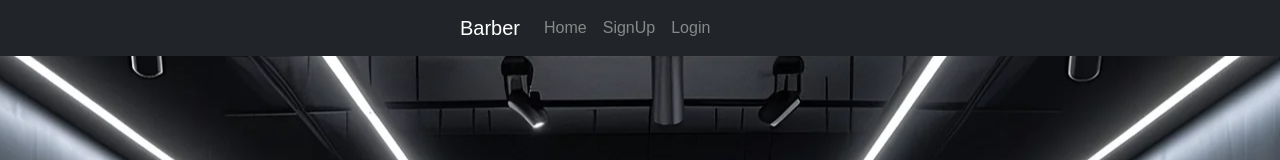
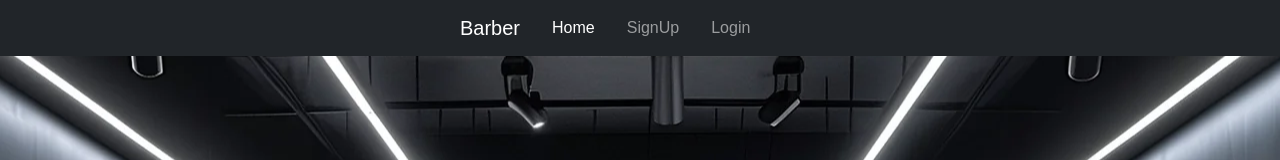
Before and after one commit to abdelaaziz11/Barber-appointment, a React (Create React App) app: page /home in a window 1280 px wide. Shown: the top 160 px of the page. Built offline with nearby package versions, Linux system fonts and the light colour scheme; no server answers.

Commit message:
edit: add admin dashboard changes

```diff
--- a/src/Component/Navbar.jsx
+++ b/src/Component/Navbar.jsx
@@ -1,65 +1,84 @@
-import { useEffect, useState } from 'react';
-import Container from 'react-bootstrap/Container';
-import Nav from 'react-bootstrap/Nav';
-import Navbar from 'react-bootstrap/Navbar';
-import { Link } from "react-router-dom";
+import { useEffect, useState } from "react";
+import Container from "react-bootstrap/Container";
+import Nav from "react-bootstrap/Nav";
+import Navbar from "react-bootstrap/Navbar";
+import { NavLink } from "react-router-dom";
 import { auth } from "./firebase";
 
-const NavBarLogin = () => {
+const NavBarLogin = ({ handleLogout }) => (
+  <Nav className="me-auto">
+    <NavLink to="/dashboard" className="nav-link">
+      Appointments
+    </NavLink>
+    <NavLink to="/book" className="nav-link">
+      Book
+    </NavLink>
+    <NavLink to="/booking" className="nav-link">
+      Booking
+    </NavLink>
+    <NavLink
+      to="/login"
+      className="nav-link logout"
+      onClick={handleLogout}
+    >
+      Logout
+      </NavLink>
+  </Nav>
+);
+
+const NavBarLogout = () => (
+  <Nav className="me-auto">
+    <NavLink to="/home" className="nav-link">
+      Home
+    </NavLink>
+    <NavLink to="/signup" className="nav-link">
+      SignUp
+    </NavLink>
+    <NavLink to="/login" className="nav-link">
+      Login
+    </NavLink>
+  </Nav>
+);
+
+function NavBar() {
+  const [logged, setLogged] = useState(false);
+  const [user, setUser] = useState(null);
+
+  useEffect(() => {
+    const unsubscribe = auth.onAuthStateChanged((currentUser) => {
+      setLogged(!!currentUser);
+      setUser(currentUser);
+    });
+    return () => unsubscribe();
+  }, []);
+
   async function handleLogout() {
-        try{
+    if (window.confirm("Are you sure you want to logout?")) {
+      try {
         await auth.signOut();
-            window.location.href="/login";
-            console.log("User mogged out Successfully !!");
+        window.location.href = "/login";
+        console.log("User logged out successfully!");
       } catch (error) {
         console.log("Error logging out:", error.message);
       }
     }
+  }
 
   return (
-        <Nav className="me-auto">
-            <Link to="/dashboard">Appointments</Link>
-            <Link to="/book">Book</Link>
-            <Link to="/booking">Booking</Link>
-            <Link to="/login" className="logout bg-primary " onClick={handleLogout}>Logout</Link>
-        </Nav>
-    )
-}
-
-const NavBarLogout = () => {
-    return (
-        <Nav className="me-auto">
-            <Link to="/home">Home</Link>
-            <Link to="/signup">SignUp</Link>
-            <Link to="/login">Login</Link>
-        </Nav>
+    <Navbar bg="dark" expand="lg" data-bs-theme="dark">
+      <Container>
+        <Navbar.Brand href="/">Barber</Navbar.Brand>
+        <Navbar.Toggle aria-controls="basic-navbar-nav" />
+        <Navbar.Collapse id="basic-navbar-nav">
+          {logged ? (
+            <NavBarLogin handleLogout={handleLogout} />
+          ) : (
+            <NavBarLogout />
+          )}
+        </Navbar.Collapse>
+      </Container>
+    </Navbar>
   );
 }
 
-function NavBar() {
-    const [logged, setLogged] = useState(false);
-
-    useEffect(() => {
-        // Listen to auth state changes
-        const unsubscribe = auth.onAuthStateChanged((user) => {
-            setLogged(!!user); // Set logged to true if user exists
-        });
-
-        // Cleanup the listener when component unmounts
-        return () => unsubscribe();
-    }, []);
-
-
-    return (
-        <div>
-            <Navbar bg="dark" data-bs-theme="dark">
-                <Container>
-                    <Navbar.Brand href="/" >Barber</Navbar.Brand>
-                    {logged ? <NavBarLogin /> : <NavBarLogout />}
-                </Container>
-            </Navbar>
-
-        </div>
-    )
-}
 export default NavBar;
```
Lines whose indentation alone changed are shown as unchanged.
